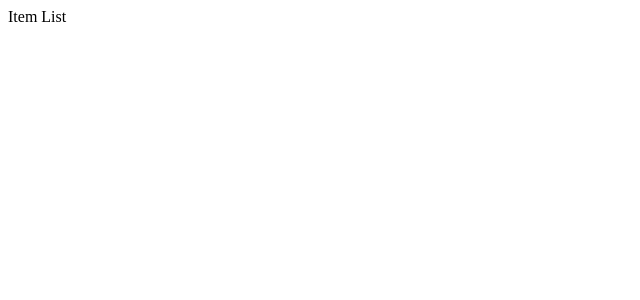
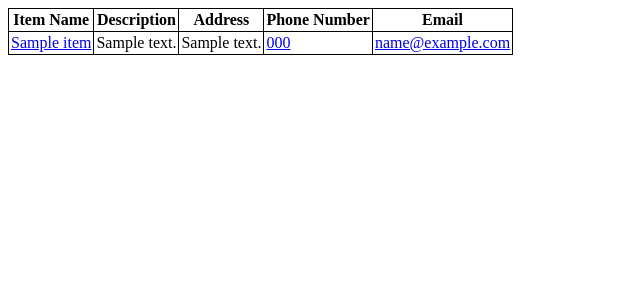
Before and after one commit to tau-young/HelpGoodsWeb, a Django app: page /itemlist/ in a window 1280 px wide. Before the commit the part shown is almost empty. Shown: the top 300 px of the page, without its empty margins (0-640 px from the left). Run offline with Django 4.2, Linux system fonts and the light colour scheme; tables that the repository leaves empty hold one stand-in row (values such as "Sample post").

Commit message:
Basic itemlist view

```diff
--- a/itemlist/templates/Table.html
+++ b/itemlist/templates/Table.html
@@ -2,8 +2,41 @@
 <html>
 	<head>
 		<title>Item List - HelpGoodsWeb</title>
+		<style>
+			table {
+				border: 1px solid black;
+				border-collapse: collapse;
+			}
+			td {
+				border: 1px solid black;
+				padding: 2px;
+			}
+			th {
+				border: 1px solid black;
+				padding: 2px;
+			}
+		</style>
 	</head>
 	<body>
-		Item List
+		<table>
+			<thead>
+				<th>Item Name</th>
+				<th>Description</th>
+				<th>Address</th>
+				<th>Phone Number</th>
+				<th>Email</th>
+			</thead>
+			<tbody>
+				{% for item in items %}
+				<tr>
+					<td><a href="{% url 'itemlist:index'%}">{{ item.itemname }}</a></td>
+					<td>{{ item.description }}</td>
+					<td>{{ item.address }}</td>
+					<td><a href="tel://{{ item.phone }}">{{ item.phone }}</a></td>
+					<td><a href="mailto:{{ item.email }}">{{ item.email }}</a></td>
+				</tr>
+				{% endfor %}
+			</tbody>
+		</table>
 	</body>
 </html>
--- a/itemlist/views.py
+++ b/itemlist/views.py
@@ -1,5 +1,9 @@
 from django.shortcuts import render
+from . import models
 
 # Create your views here.
 def index(request):
-	return render(request, 'Table.html')
+	return render(request, 'Table.html',
+	{
+		'items': models.Item.objects.all()
+	})
```
